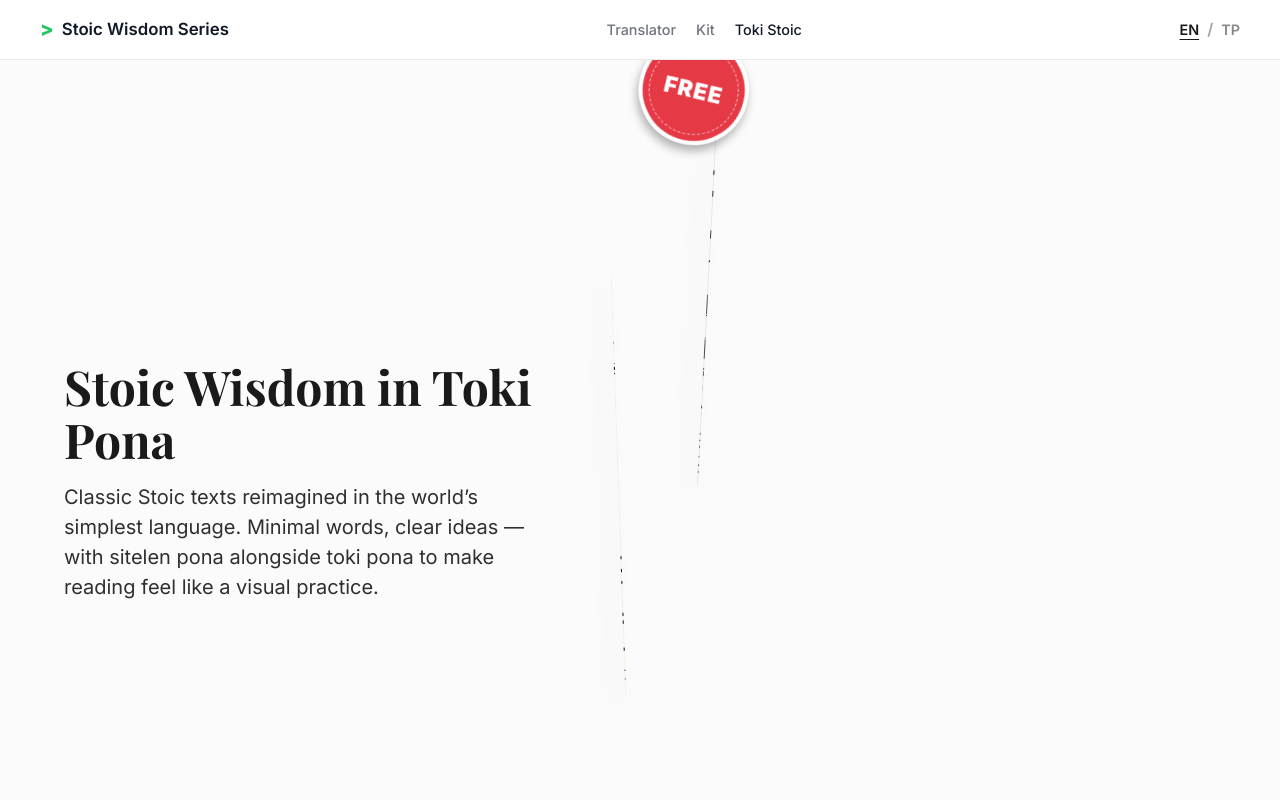
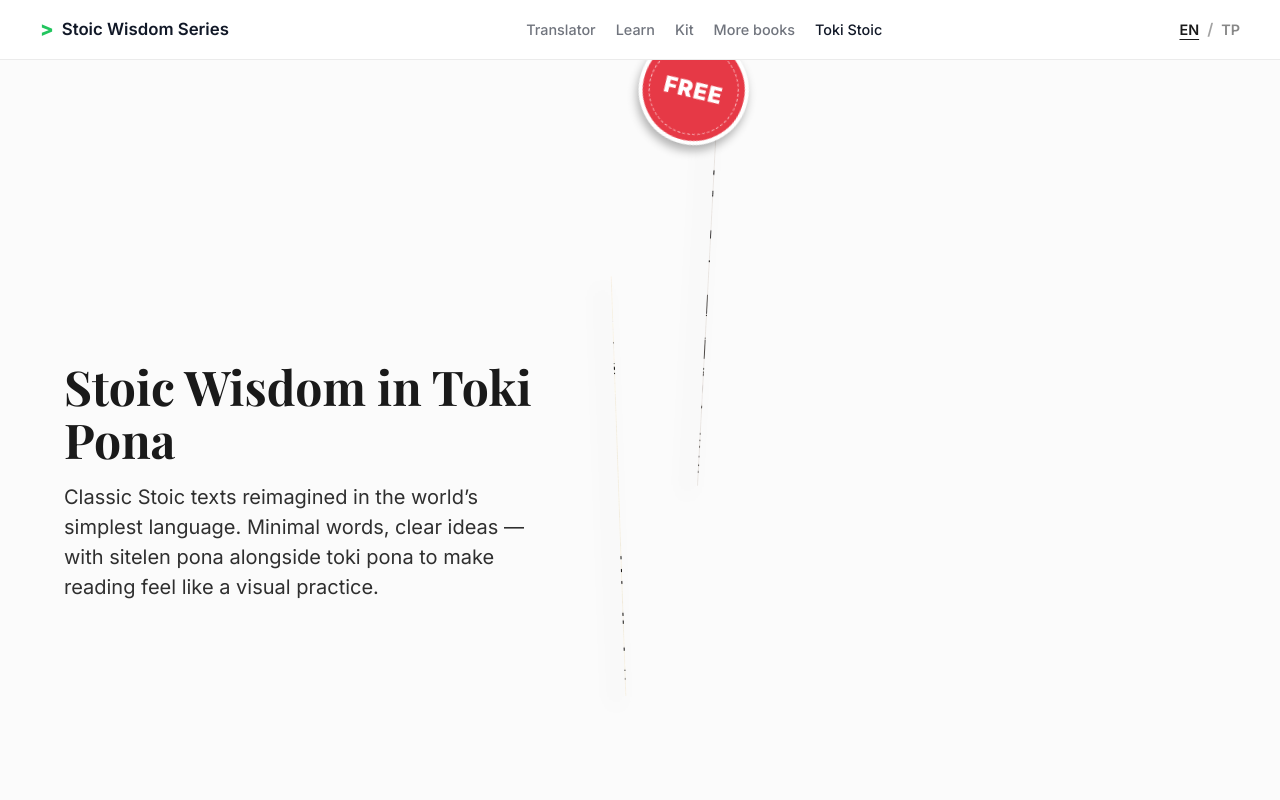
Before and after one commit to markoblogo/stoic-wisdom-series, a Next.js app: page /en in a window 1280 px wide. Shown: the top 800 px of the page. Built offline with nearby package versions, Linux system fonts and the light colour scheme; a web font is replaced by a local one.

Commit message:
SEO/UX: add Learn + More books anchor links

```diff
--- a/src/components/Header.tsx
+++ b/src/components/Header.tsx
@@ -18,10 +18,16 @@ export default function Header({ lang }: { lang: 'en' | 'tp' }) {
           <a className={styles.navLink} href="https://toki.abvx.xyz/">
             Translator
           </a>
+          <a className={styles.navLink} href="https://toki.abvx.xyz/learn">
+            Learn
+          </a>
           <a className={styles.navLink} href="https://toki.abvx.xyz/kit">
             Kit
           </a>
-          <a className={`${styles.navLink} ${styles.navLinkActive}`} href="https://stoic.abvx.xyz/en">
+          <a className={styles.navLink} href={`${stoicHref}#more-books`}>
+            More books
+          </a>
+          <a className={`${styles.navLink} ${styles.navLinkActive}`} href={stoicHref}>
             Toki Stoic
           </a>
         </nav>
--- a/src/components/MoreBooks.tsx
+++ b/src/components/MoreBooks.tsx
@@ -53,7 +53,7 @@ const BOOKS: MoreBook[] = [
 
 export default function MoreBooks({ dict }: { dict: any }) {
   return (
-    <section className={styles.section}>
+    <section id="more-books" className={styles.section}>
       <div className="container">
         <div className={styles.heading}>
           <h2 className={styles.title}>{dict?.moreBooks?.title ?? 'More books about toki pona'}</h2>
```
